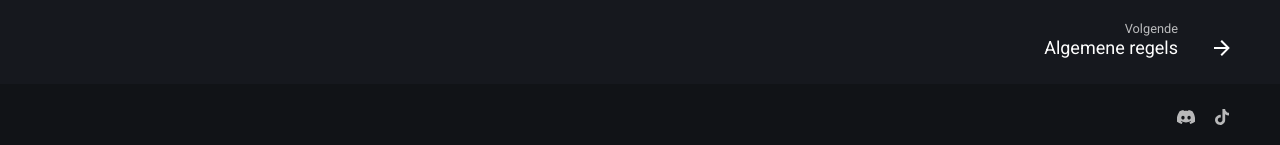
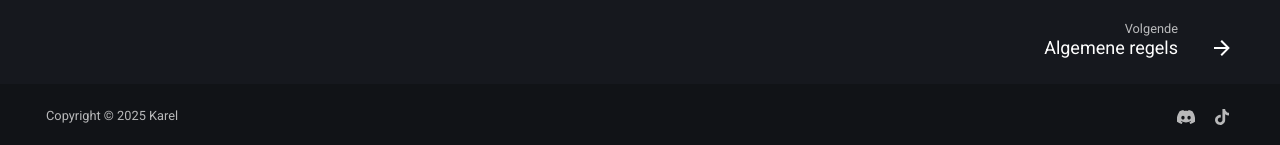
Before and after one commit to LeafRoleplay/APV-MK-docs, an MkDocs documentation site: the page built from docs/index.md, in a window 1280 px wide and 989 px high. Shown: the part 841-986 px from the top of the window. Built offline with MkDocs 1.6.1 and Material for MkDocs 9.7.7, drawn with Linux system fonts in a browser that asks for light colours.

Commit message:
move copyright information to the correct position in mkdocs.yml

```diff
--- a/mkdocs.yml
+++ b/mkdocs.yml
@@ -45,7 +45,6 @@ theme:
 
 extra:
   generator: false
-  copyright: Copyright &copy; 2025 Karel
   social:
     - icon: fontawesome/brands/discord
       link: https://discord.gg/leafrp
@@ -78,3 +77,5 @@ extra:
       onze documentatie te verbeteren.
     actions:
       - accept
+
+copyright: Copyright &copy; 2025 Karel
```
